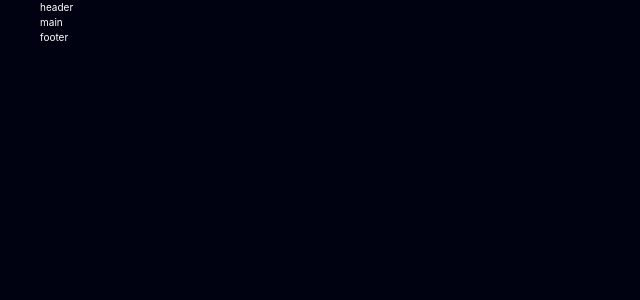
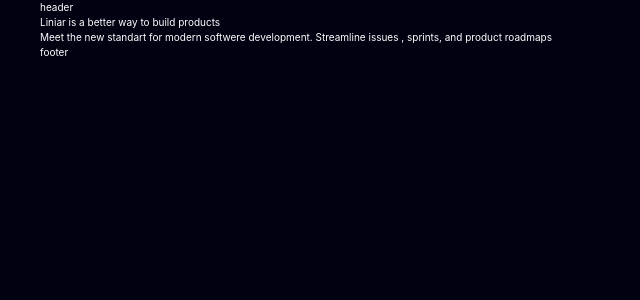
Before and after one commit to Andriikryl/linears-landing, a Next.js app: page / in a window 1280 px wide. Shown: the top 300 px of the page, without its empty margins (0-640 px from the left). Built offline with nearby package versions, Linux system fonts and the light colour scheme.

Commit message:
add Hero title and subtitle

```diff
--- a/app/page.tsx
+++ b/app/page.tsx
@@ -1,4 +1,5 @@
 import { Container } from "@/components/Container";
+import { Hero } from "@/components/Hearo";
 
 export default function Home() {
   return (
@@ -7,7 +8,12 @@
         <Container>header</Container>
       </header>
       <main>
-        <Container>main</Container>
+        <Container>
+          <Hero
+          title="Liniar is a better way to build products"
+          subtitle="Meet the new standart for modern softwere development. Streamline issues , sprints, and product roadmaps"
+          />
+        </Container>
       </main>
       <footer>
         <Container>footer</Container>
--- /dev/null
+++ b/components/Hearo.tsx
@@ -0,0 +1,13 @@
+interface HeroProps {
+  title: string;
+  subtitle: string;
+}
+
+export const Hero = ({ title, subtitle }: HeroProps) => {
+  return (
+    <div>
+      <h1>{title}</h1>
+      <p>{subtitle}</p>
+    </div>
+  );
+};
```
